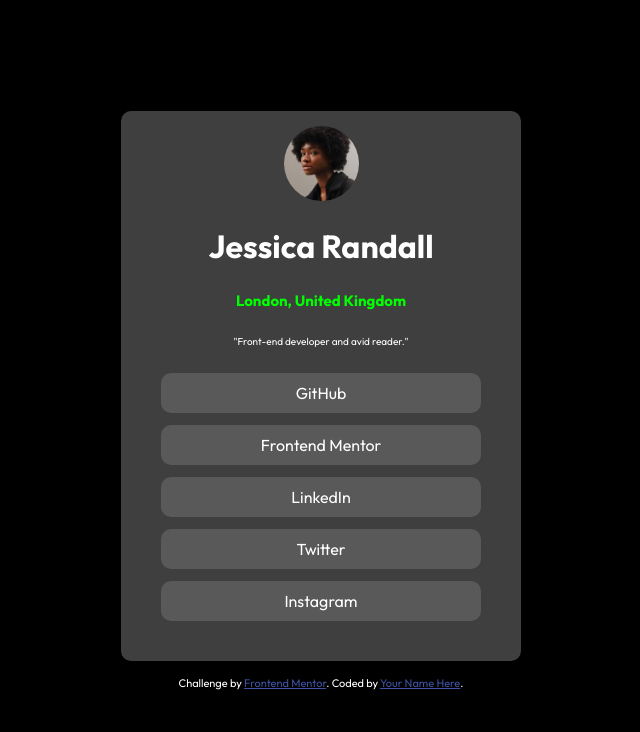
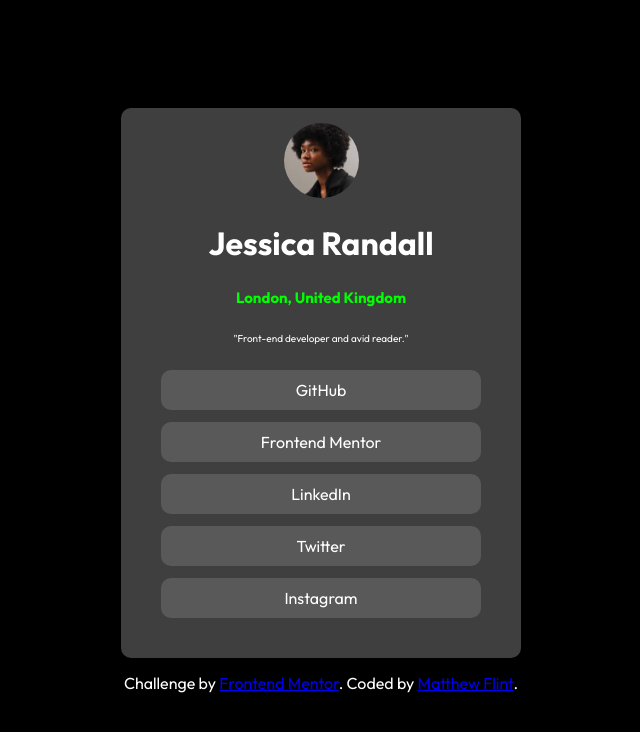
Before and after one commit to Matthew-Flint/Social-Links-Profile, a plain HTML site: page index.html in a window 1280 px wide. Shown: the whole page, without its empty margins (319-959 px from the left). Drawn offline with Linux system fonts and the light colour scheme.

Commit message:
Remove style tag, add name and Profile Monitor profile link to attribution

```diff
--- a/index.html
+++ b/index.html
@@ -3,17 +3,10 @@
 <head>
   <meta charset="UTF-8">
   <meta name="viewport" content="width=device-width, initial-scale=1.0"> <!-- displays site properly based on user's device -->
-
   <link rel="icon" type="image/png" sizes="32x32" href="./assets/images/favicon-32x32.png">
   <link rel="stylesheet" href="style.css">
    <link href="https://fonts.googleapis.com/css2?family=Figtree:ital,wght@0,300..900;1,300..900&family=Outfit:wght@100..900&display=swap" rel="stylesheet">
   <title>Frontend Mentor | Social links profile</title>
-
-  <!-- Feel free to remove these styles or customise in your own stylesheet 👍 -->
-  <style>
-    .attribution { font-size: 11px; text-align: center; }
-    .attribution a { color: hsl(228, 45%, 44%); }
-  </style>
 </head>
 <body>
   <div class="card">
@@ -31,7 +24,7 @@
   </div>
   <div class="attribution">
     Challenge by <a href="https://www.frontendmentor.io?ref=challenge" target="_blank">Frontend Mentor</a>.
-    Coded by <a href="#">Your Name Here</a>.
+    Coded by <a href="https://www.frontendmentor.io/profile/Matthew-Flint" target="_blank">Matthew Flint</a>.
   </div>
 </body>
 </html>
```
